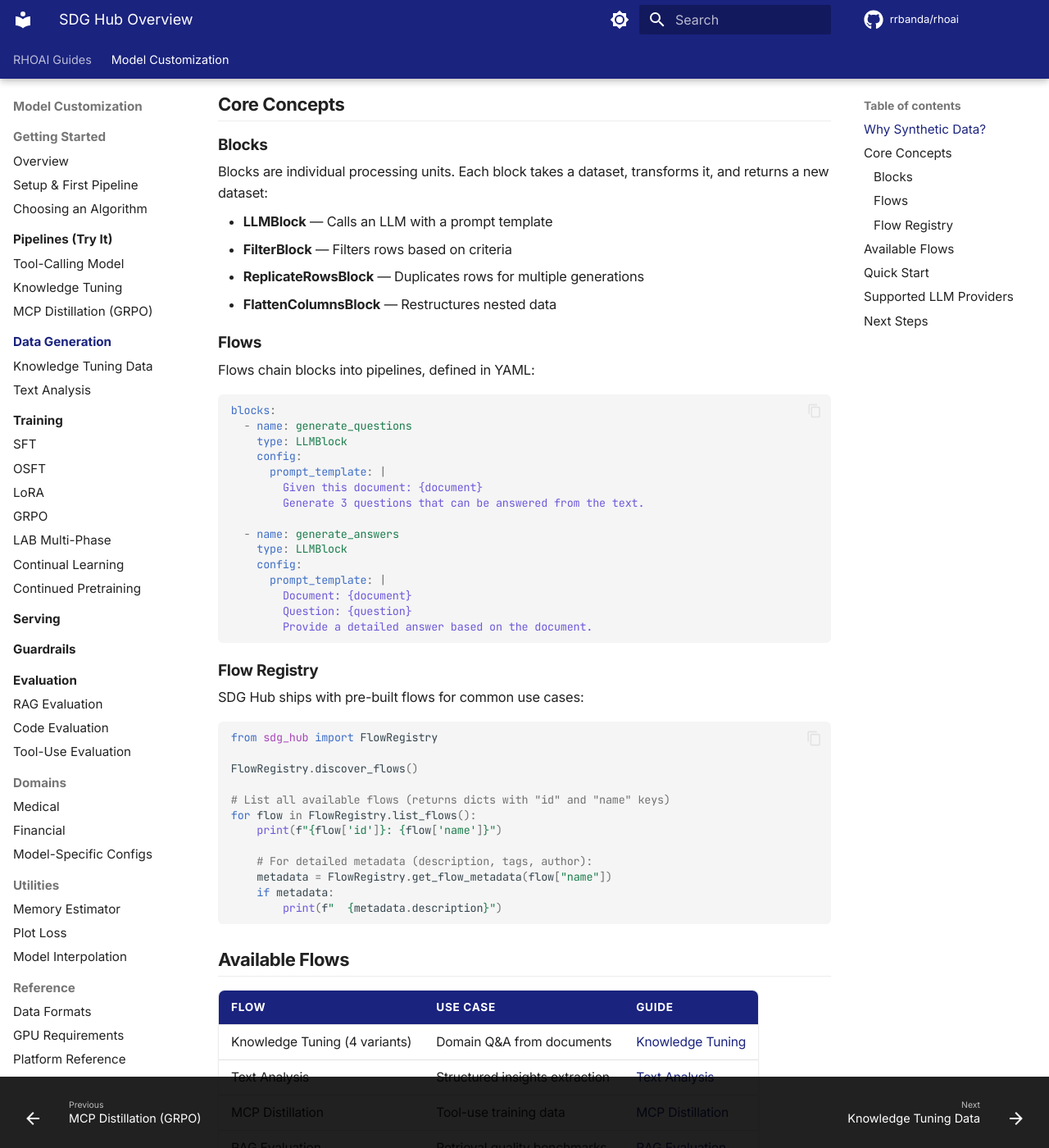
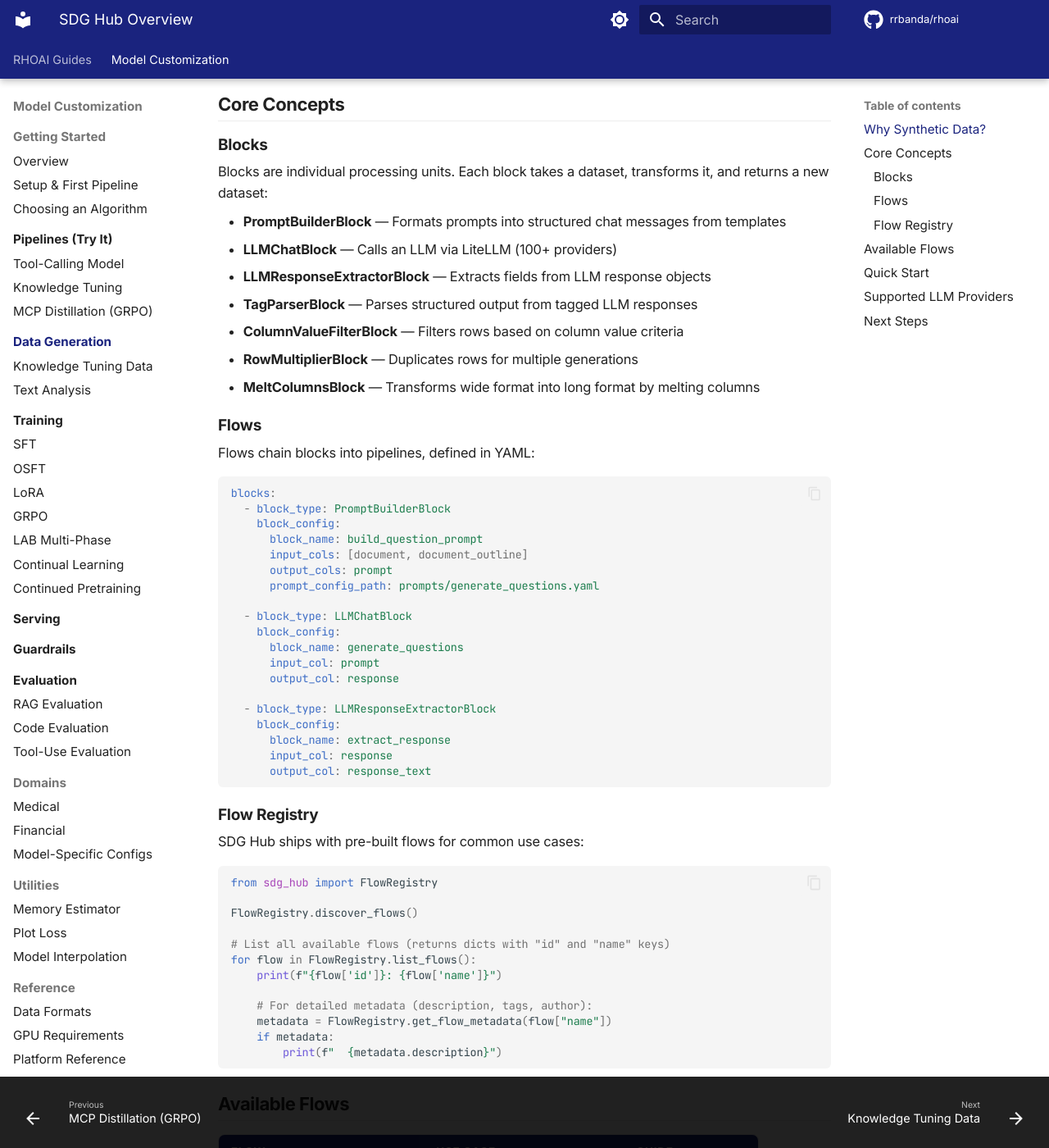
Before and after one commit to rrbanda/rhoai, an MkDocs documentation site: the page built from docs/data-generation/index.md, in a window 1280 px wide and 1400 px high, scrolled down 421 px. Shown: the whole window at 82% size. Built offline with MkDocs 1.6.1 and Material for MkDocs 9.7.7, drawn with Linux system fonts in a browser that asks for light colours; comment, search, counter and statistics services are not loaded; some of the changed text lies outside the part shown.

Commit message:
fix: align SDG Hub docs with upstream API (remove fabricated content)
- Block names: LLMBlock → LLMChatBlock, FilterBlock → ColumnValueFilterBlock,
  ReplicateRowsBlock → RowMultiplierBlock, FlattenColumnsBlock → MeltColumnsBlock
  Added PromptBuilderBlock, LLMResponseExtractorBlock, TagParserBlock
- YAML schema: name/type/config → block_type/block_config/block_name
  (matches upstream sdg_hub/docs/flows/yaml-reference.md)
- dry_run: removed false claim "without making LLM calls" — it executes
  on a small subset (confirmed from upstream quickstart.md)
- overview.md: removed false "JSONL messages format" claim — knowledge
  flows output question/response columns, not messages
- Multilingual: removed fabricated runtime_params (gen_questions/gen_answers
  blocks don't exist) — replaced with real translate_flow() utility
- vLLM prefix: openai/* → hosted_vllm/* (matches upstream convention)

Source: sdg_hub/docs/reference/blocks.md,
        sdg_hub/docs/flows/yaml-reference.md,
        sdg_hub/docs/quickstart.md

````diff
--- a/docs/data-generation/index.md
+++ b/docs/data-generation/index.md
@@ -23,10 +23,13 @@
 
 Blocks are individual processing units. Each block takes a dataset, transforms it, and returns a new dataset:
 
-- **LLMBlock** — Calls an LLM with a prompt template
-- **FilterBlock** — Filters rows based on criteria
-- **ReplicateRowsBlock** — Duplicates rows for multiple generations
-- **FlattenColumnsBlock** — Restructures nested data
+- **PromptBuilderBlock** — Formats prompts into structured chat messages from templates
+- **LLMChatBlock** — Calls an LLM via LiteLLM (100+ providers)
+- **LLMResponseExtractorBlock** — Extracts fields from LLM response objects
+- **TagParserBlock** — Parses structured output from tagged LLM responses
+- **ColumnValueFilterBlock** — Filters rows based on column value criteria
+- **RowMultiplierBlock** — Duplicates rows for multiple generations
+- **MeltColumnsBlock** — Transforms wide format into long format by melting columns
 
 ### Flows
 
@@ -34,20 +37,24 @@
 
 ```yaml
 blocks:
-  - name: generate_questions
-    type: LLMBlock
-    config:
-      prompt_template: |
-        Given this document: {document}
-        Generate 3 questions that can be answered from the text.
+  - block_type: PromptBuilderBlock
+    block_config:
+      block_name: build_question_prompt
+      input_cols: [document, document_outline]
+      output_cols: prompt
+      prompt_config_path: prompts/generate_questions.yaml
 
-  - name: generate_answers
-    type: LLMBlock
-    config:
-      prompt_template: |
-        Document: {document}
-        Question: {question}
-        Provide a detailed answer based on the document.
+  - block_type: LLMChatBlock
+    block_config:
+      block_name: generate_questions
+      input_col: prompt
+      output_col: response
+
+  - block_type: LLMResponseExtractorBlock
+    block_config:
+      block_name: extract_response
+      input_col: response
+      output_col: response_text
 ```
 
 ### Flow Registry
````
Also changed, not shown: other parts of docs/data-generation/index.md (+1 -1 lines), docs/data-generation/knowledge-tuning.md (+12 -12 lines), docs/getting-started/overview.md (+1 -1 lines), docs/getting-started/quickstart.md (+1 -1 lines).
